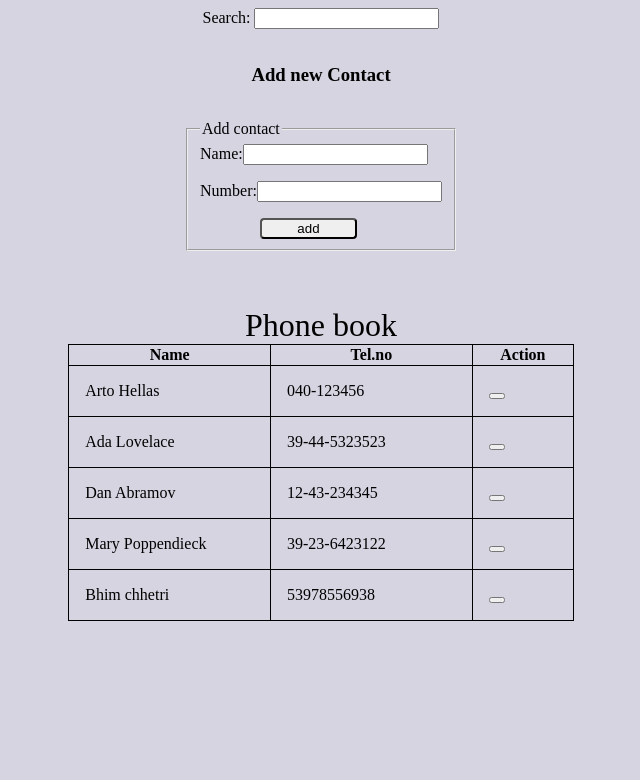
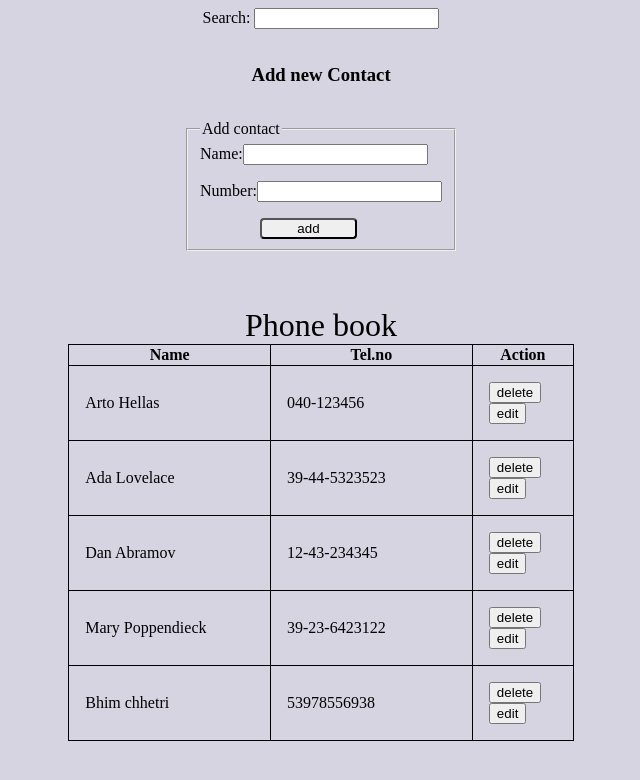
Before and after one commit to vibek44/ContactBook, a React (Vite) app: page / in a window 1280 px wide. Shown: the top 780 px of the page, without its empty margins (319-959 px from the left). Built offline with nearby package versions, Linux system fonts and the light colour scheme; data requests are answered from the project's data file.

Commit message:
adding edit button

```diff
--- a/src/components/Person.jsx
+++ b/src/components/Person.jsx
@@ -1,9 +1,17 @@
-const Person=({person,text,handleRemove})=><tr>
+const Person=({person,text1,text2,handleRemove,handleEdit})=>{
+    const buttonStyle = {
+       marginRight:5
+      }
+return(<tr>
     <td>{person.name} </td>
     <td>{person.number}</td>
-    <td><button type="button" onClick={handleRemove}>{text}</button></td>
+    <td ><button style={buttonStyle} type="button" onClick={handleRemove}>{text1}</button>
+        <button type="button" onClick={handleEdit}>{text2}</button>
+    </td>
 
-   </tr>
+
+   </tr>)
+}
 
 
 export default Person
```
